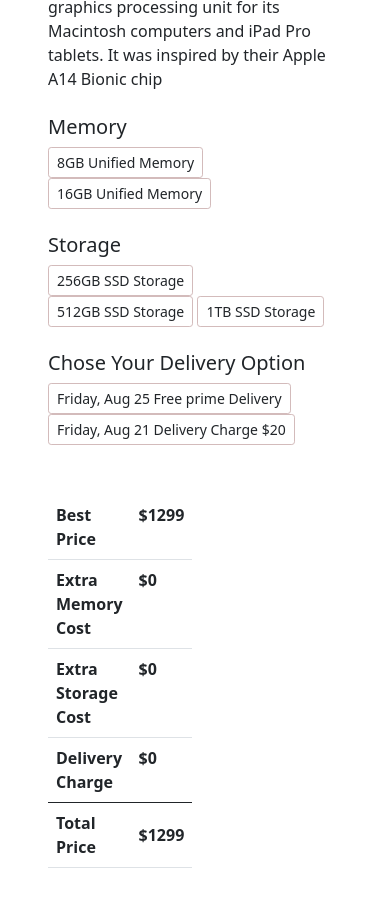
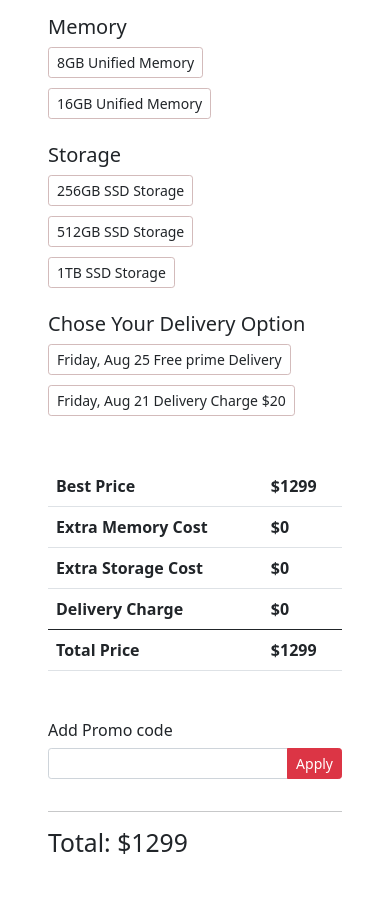
Before and after one commit to Palashtalukder78/macbook-pro, a plain HTML site: page index.html in a window 390 px wide. Shown: the part 582-1484 px from the top of the page. Drawn offline with Linux system fonts and the light colour scheme.

Commit message:
adding media query

```diff
--- a/css/style.css
+++ b/css/style.css
@@ -16,6 +16,27 @@ body{
     display: none;
 }
 .notify-section{
-    width: 35%;
+    width: 30%;
     margin: 0 auto;
 }
+
+@media (max-width: 1024px) {
+    .promo-code{
+        width: 100% !important;
+    }
+    .calculation-table{
+        width: 100% !important;
+    }
+    .price-category button{
+        margin-bottom: 10px !important;
+        display: block;
+        text-align: center;
+    }
+    .small-images img{
+        width: 80px;
+        height: 60px !important;
+    }
+    .notify-section{
+        width: 100%;
+    }
+}
--- a/index.html
+++ b/index.html
@@ -21,7 +21,7 @@
                         <img id="big-image" class="img-fluid" src="images/mac1.jpeg" alt="">
                     </section>
                     <!-- Small Photo section  -->
-                    <section >
+                    <section class="small-images">
                         <div class="my-3 text-center small-image-section">
                             <img id="first-image" style="width: 130; height: 80px; border: 1px solid rgb(224, 210, 210);" class="img-fluid"
                                 src="images/mac1.jpeg" alt="">
@@ -76,7 +76,7 @@
                     </section>
                     <!-- Price Calculation  -->
                     <section>
-                        <div style="width: 40%; margin: 50px 0;">
+                        <div class="calculation-table" style="width: 40%; margin: 50px 0;">
                             <table class="table">
                                 <tbody>
                                     <tr>
@@ -107,7 +107,7 @@
                     </section>
                     <!-- For Promo Code  -->
                     <section>
-                        <div style="width: 40%; margin-top: 50px;">
+                        <div class="promo-code" style="width:40%; margin-top: 50px;">
                             <h6>Add Promo code</h6>
                             <div class="input-group input-group-sm mb-3">
                                 <input id="promo-code-field" type="text" class="form-control">
@@ -116,7 +116,7 @@
                         </div>
                     </section>
                 </div>
-                <div class="col-md-12 text-center mb-0 pb-0">
+                <div class="col-md-12 text-md-center mb-0 pb-0">
                     <hr>
                     <h2>Total: $<span id="final-price">1299</span></h2>
                     <div class="notify-section">
```
